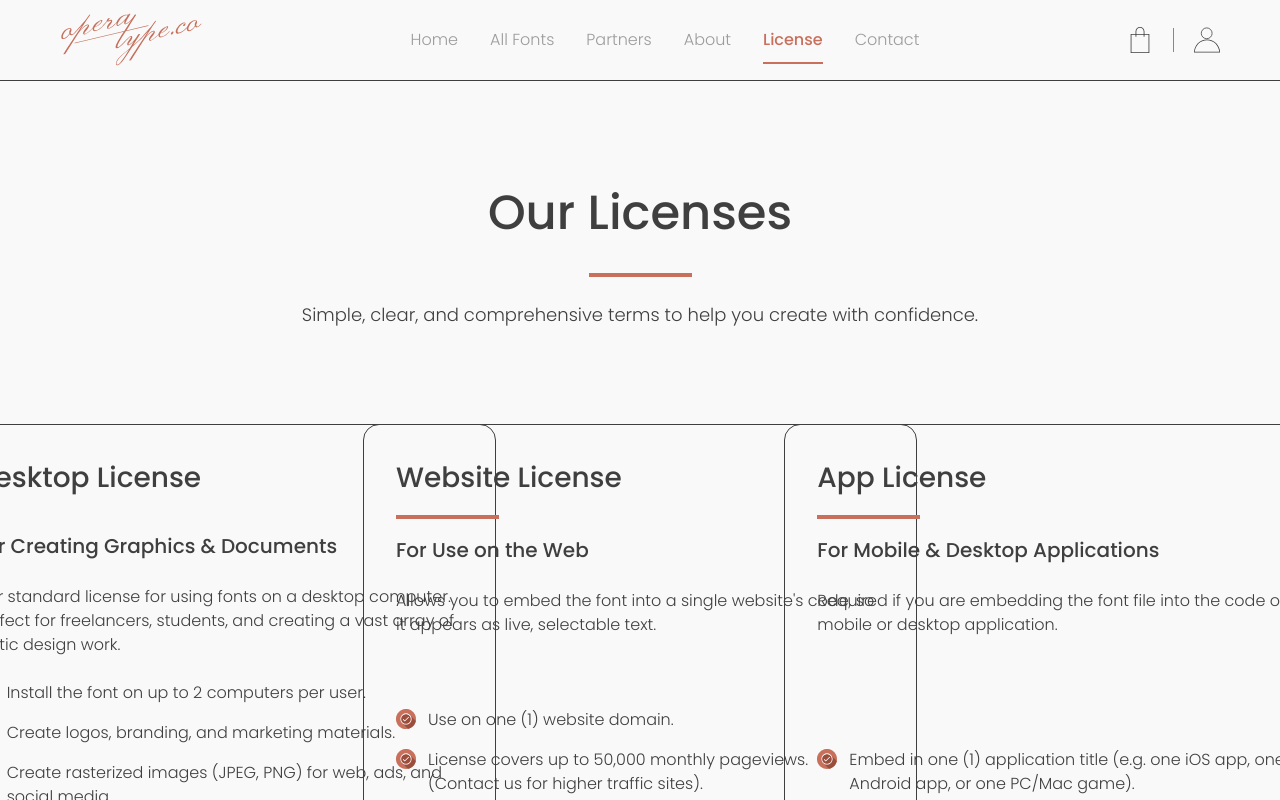
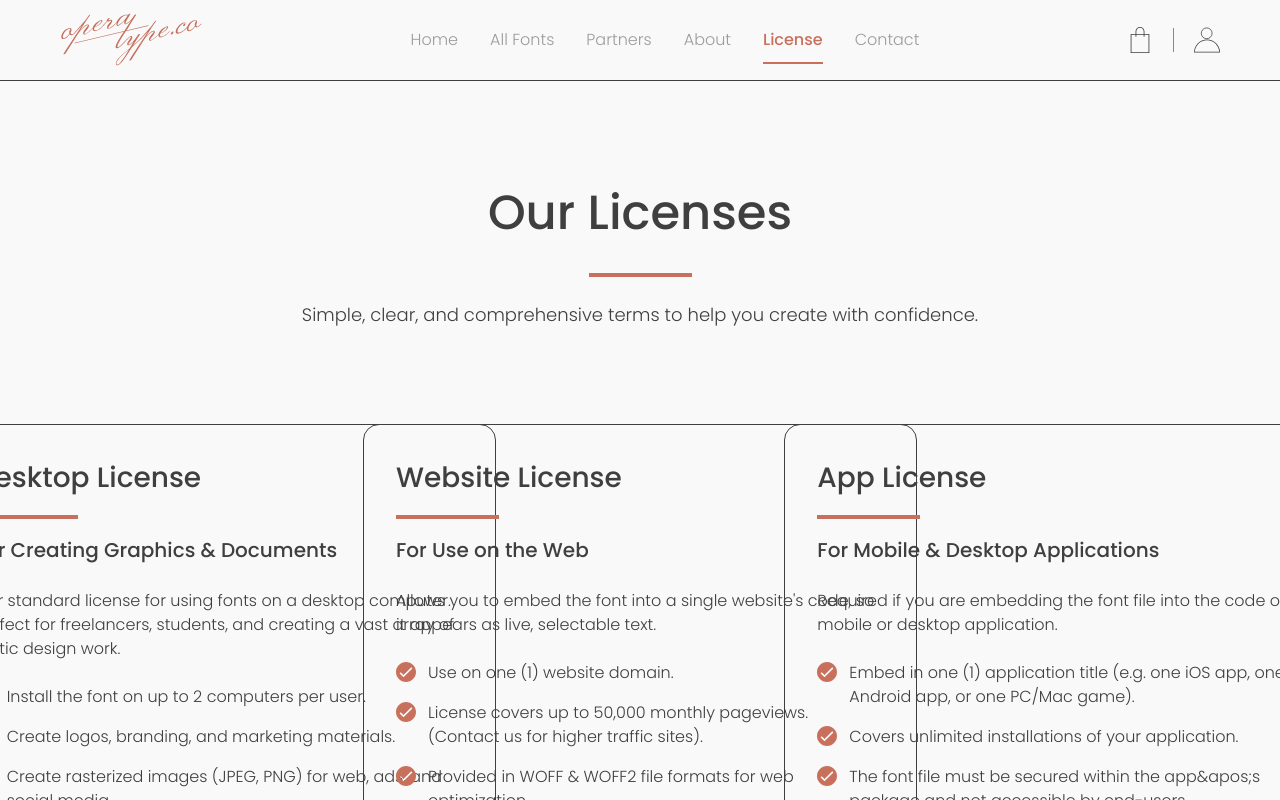
Before and after one commit to andimaulana27/operatype-project, a Next.js app: page /license in a window 1280 px wide. Shown: the top 800 px of the page. Built offline with nearby package versions, Linux system fonts and the light colour scheme.

Commit message:
fix lincese page

```diff
--- a/src/app/license/page.js
+++ b/src/app/license/page.js
@@ -74,11 +74,13 @@ export default function LicensePage() {
           <div className="grid grid-cols-1 md:grid-cols-2 lg:grid-cols-3 justify-items-center gap-8">
 
             {licenses.map((license) => (
-              <div key={license.title} className="w-[554px] h-[509px] border border-[#3F3F3F] rounded-2xl p-8 flex flex-col">
+              // PERUBAHAN DI SINI: Kembali ke struktur awal di dalam kartu
+              <div key={license.title} className="w-[554px] border border-[#3F3F3F] rounded-2xl p-8 flex flex-col">
                 <h2 className="text-[28px] font-medium text-[#3F3F3F]">{license.title}</h2>
                 <div className="w-[103px] h-1 bg-[#C8705C] my-4"></div>
                 <p className="text-[20px] font-normal text-[#3F3F3F]">{license.subtitle}</p>
-                <p className="text-[16px] font-light text-[#3F3F3F] my-6 flex-grow">{license.details}</p>
+                <p className="text-[16px] font-light text-[#3F3F3F] my-6">{license.details}</p>
+                {/* Menghapus mt-auto dari sini */}
                 <ul className="space-y-4">
                   {license.features.map((feature, index) => (
                     <li key={index} className="flex items-start gap-x-3">
@@ -90,13 +92,12 @@ export default function LicensePage() {
               </div>
             ))}
 
-            <div className="w-[554px] h-[509px] border border-[#3F3F3F] rounded-2xl p-8 flex flex-col justify-center items-center text-center">
+            <div className="w-[554px] border border-[#3F3F3F] rounded-2xl p-8 flex flex-col justify-center items-center text-center">
                 <h2 className="text-[28px] font-medium text-[#3F3F3F]">Need a Custom Solution?</h2>
                 <div className="w-[103px] h-1 bg-[#C8705C] my-4"></div>
                 <p className="text-[18px] font-normal text-[#3F3F3F] mt-2">
                   On a Limited Budget or Need a Custom License?
                 </p>
-                {/* PERBAIKAN DI SINI */}
                 <p className="text-[16px] font-light text-[#3F3F3F] my-6 max-w-md">
                   Our team can create a tailored package that fits your project&apos;s unique scope and budget. We&apos;re here to help.
                 </p>
--- a/src/components/icons/ChecklistIcon.js
+++ b/src/components/icons/ChecklistIcon.js
@@ -10,16 +10,8 @@ const ChecklistIcon = ({ className }) => {
     >
       <g clipPath="url(#clip0_215_415)">
         <path
-          d="M249.5 500C387.847 500 500 387.847 500 249.5C500 111.153 387.847 -1 249.5 -1C111.153 -1 -1 111.153 -1 249.5C-1 387.847 111.153 500 249.5 500Z"
+          d="M250 0C388.333 0 500 111.667 500 250C500 388.333 388.333 500 250 500C111.667 500 0 388.333 0 250C0 111.667 111.667 0 250 0ZM381.083 131.083L187.5 324.625L118.958 256.083L89.4167 285.583L187.5 383.625L410.625 160.583L381.083 131.083Z"
           fill="#C8705C"
-        />
-        <path
-          d="M297.015 495.351C297.757 495.234 298.499 495.114 299.24 494.99C307.427 493.332 315.527 491.265 323.508 488.798C331.488 486.339 339.34 483.483 347.035 480.241C354.727 476.991 362.251 473.36 369.58 469.359C376.922 465.343 384.059 460.962 390.963 456.233C397.85 451.524 404.499 446.474 410.882 441.102C417.269 435.72 423.382 430.021 429.199 424.028C435.014 418.028 440.525 411.741 445.712 405.191C450.904 398.657 455.766 391.869 460.281 384.85C464.802 377.822 468.969 370.572 472.766 363.127C476.551 355.687 479.962 348.062 482.986 340.281C486.013 332.495 488.648 324.563 490.882 316.514C492.606 310.049 494.07 303.517 495.271 296.935L348.638 150.362C335.637 137.313 320.187 126.961 303.174 119.9C286.161 112.84 267.92 109.21 249.5 109.22C172.146 109.22 109.22 172.146 109.22 249.5C109.22 278.498 118.078 305.472 133.208 327.856V327.896C135.733 331.624 138.418 335.211 141.284 338.658V338.698C144.13 342.165 147.196 345.472 150.362 348.638L297.015 495.351Z"
-          fill="#9C4E3D"
-        />
-        <path
-          d="M249.5 109.22C172.146 109.22 109.22 172.146 109.22 249.5C109.22 326.854 172.146 389.78 249.5 389.78C326.855 389.78 389.78 326.854 389.78 249.5C389.78 172.146 326.855 109.22 249.5 109.22ZM249.5 129.26C316.033 129.26 369.74 182.967 369.74 249.5C369.74 316.033 316.033 369.74 249.5 369.74C182.967 369.74 129.26 316.033 129.26 249.5C129.26 182.967 182.967 129.26 249.5 129.26ZM312.546 192.306L219.44 285.392L186.474 252.426L172.266 266.614L219.44 313.768L326.754 206.494L312.546 192.306Z"
-          fill="white"
         />
       </g>
       <defs>
```
Also changed, not shown: public/icons/Frame 12.svg (added).
